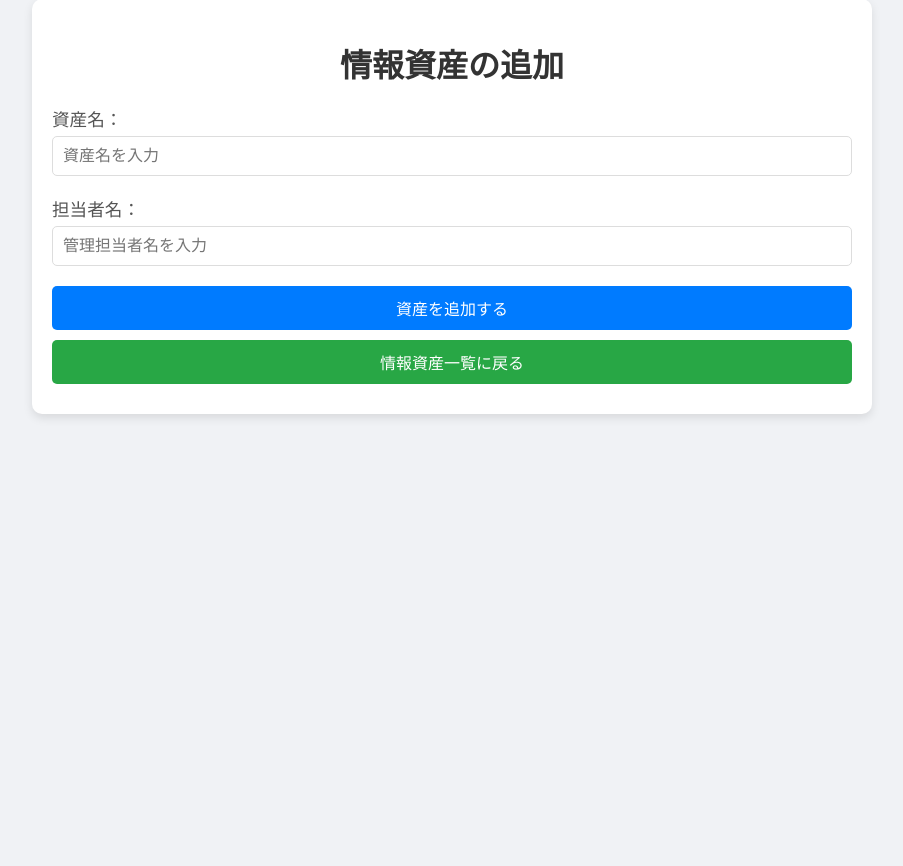
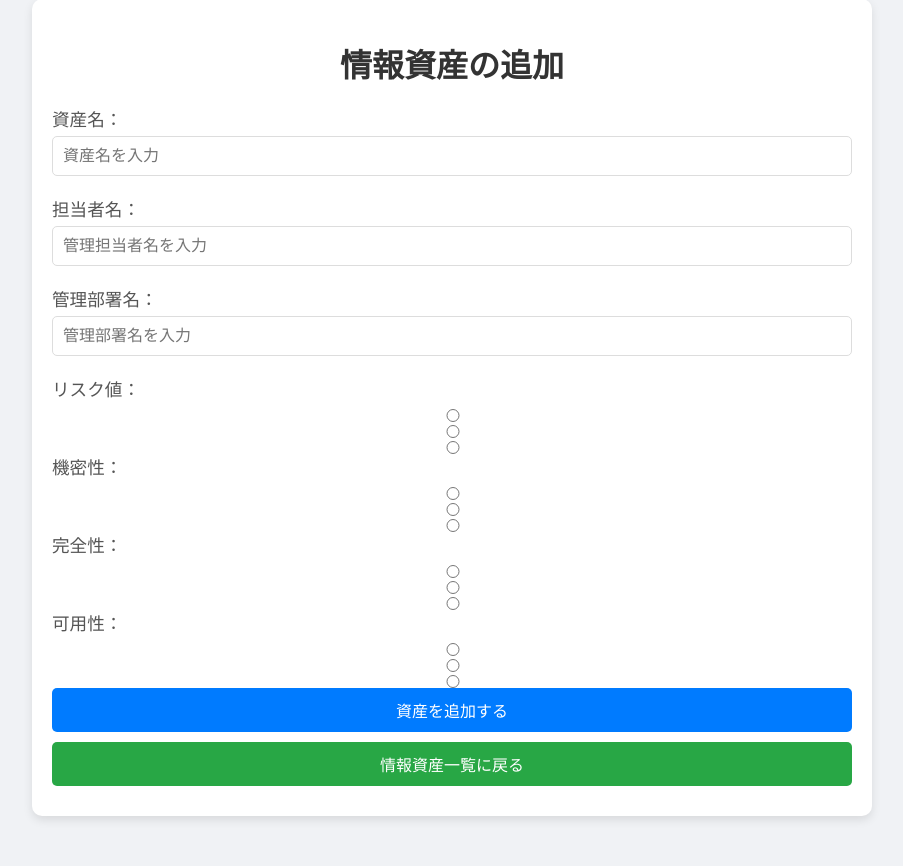
Before and after one commit to muraleap/cpp1-info-asset-manager, a Flask app: page /add-book in a window 1280 px wide. Shown: the part 51-917 px from the top of the page, without its empty margins (188-1091 px from the left). Before the commit the page ends 469 px from the top, so only its background shows below. Run offline with Flask 3, Linux system fonts and the light colour scheme; parts of the project's set-up code (start-up, migrations or seed data) failed here and were passed over.

Commit message:
書き換え途中・ipaの情報資産管理台帳サンプル列への準拠

```diff
--- a/src/app.py
+++ b/src/app.py
@@ -16,7 +16,20 @@ with app.app_context():
         CREATE TABLE IF NOT EXISTS books (
             id INTEGER PRIMARY KEY AUTOINCREMENT,
             title TEXT NOT NULL,
-            author TEXT NOT NULL
+            author TEXT NOT NULL,
+            bureau TEXT NOT NULL,
+
+            user TEXT NOT NULL,
+            contact TEXT NOT NULL,
+            media TEXT NOT NULL,
+
+            risk INTEGER NOT NULL,
+            c INTEGER NOT NULL,
+            i INTEGER NOT NULL,
+            a INTEGER NOT NULL,
+
+            expire TEXT NOT NULL,
+            registered TEXT NOT NULL,
         )
     ''')
     conn.commit()
@@ -28,8 +41,21 @@ def add_book():
     if request.method == 'POST':
         title = request.form['title']
         author = request.form['author']
+        bureau = request.form['bureau']
+
+        user = request.form['user']
+        contact = request.form['contact']
+        media = request.form['media']
+
+        risk = request.form['risk']
+        c = request.form['c']
+        i = request.form['i']
+        a = request.form['a']
+        expire = request.form['expire']
+        registered = request.form['registered']
+
         conn = get_db_connection()
-        conn.execute('INSERT INTO books (title, author) VALUES (?, ?)', (title, author))
+        conn.execute('INSERT INTO books (title, author, bureau, user, contact, media, risk, c, i, a, expire, registered) VALUES (?, ?, ?, ?, ?, ?, ?, ?, ?, ?, ?, ?)', (title, author, bureau, user, contact, media, risk, c, i, a, expire, registered))
         conn.commit()
         conn.close()
         return redirect('/books')
--- a/src/templates/add_book.html
+++ b/src/templates/add_book.html
@@ -16,6 +16,29 @@
             <label for="author">担当者名：</label>
             <input type="text" id="author" name="author" placeholder="管理担当者名を入力" required>
 
+            <label for="bureau">管理部署名：</label>
+            <input type="text" id="bureau" name="bureau" placeholder="管理部署名を入力" required>
+
+            <label for="risk">リスク値：</label>
+            <input type="radio" value="1" id="risk" name="risk" placeholder="管理部署名を入力" required>
+            <input type="radio" value="2" id="risk" name="risk" placeholder="管理部署名を入力" required>
+            <input type="radio" value="3" id="risk" name="risk" placeholder="管理部署名を入力" required>
+
+            <label for="c">機密性：</label>
+            <input type="radio" value="1" id="c" name="c" placeholder="管理部署名を入力" required>
+            <input type="radio" value="2" id="c" name="c" placeholder="管理部署名を入力" required>
+            <input type="radio" value="3" id="c" name="c" placeholder="管理部署名を入力" required>
+
+            <label for="i">完全性：</label>
+            <input type="radio" value="1" id="i" name="i" placeholder="管理部署名を入力" required>
+            <input type="radio" value="2" id="i" name="i" placeholder="管理部署名を入力" required>
+            <input type="radio" value="3" id="i" name="i" placeholder="管理部署名を入力" required>
+
+            <label for="a">可用性：</label>
+            <input type="radio" value="1" id="a" name="a" placeholder="管理部署名を入力" required>
+            <input type="radio" value="2" id="a" name="a" placeholder="管理部署名を入力" required>
+            <input type="radio" value="3" id="a" name="a" placeholder="管理部署名を入力" required>
+
             <button type="submit">資産を追加する</button>
         </form>
         <a href="/books" class="btn-back">情報資産一覧に戻る</a>
```
Also changed, not shown: src/templates/book_list.html (+18 -0 lines), src/books.db (deleted).
